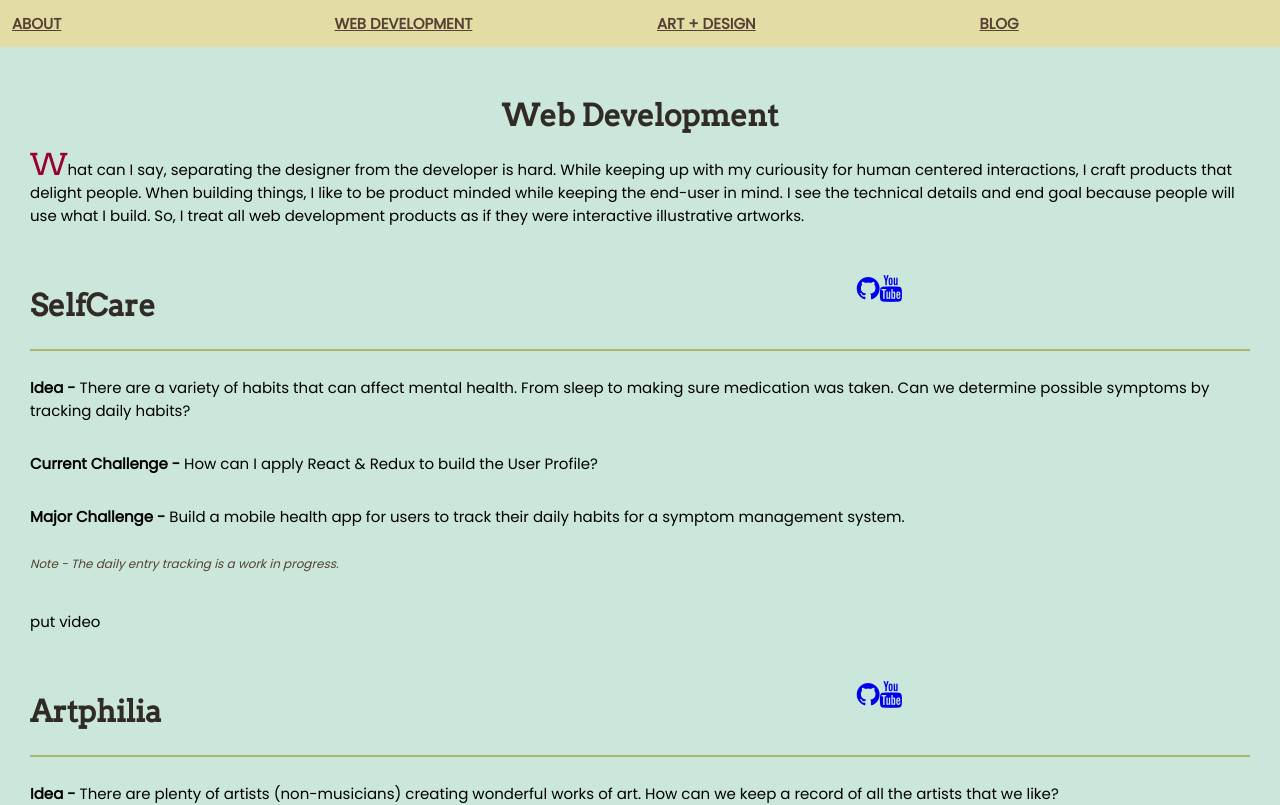
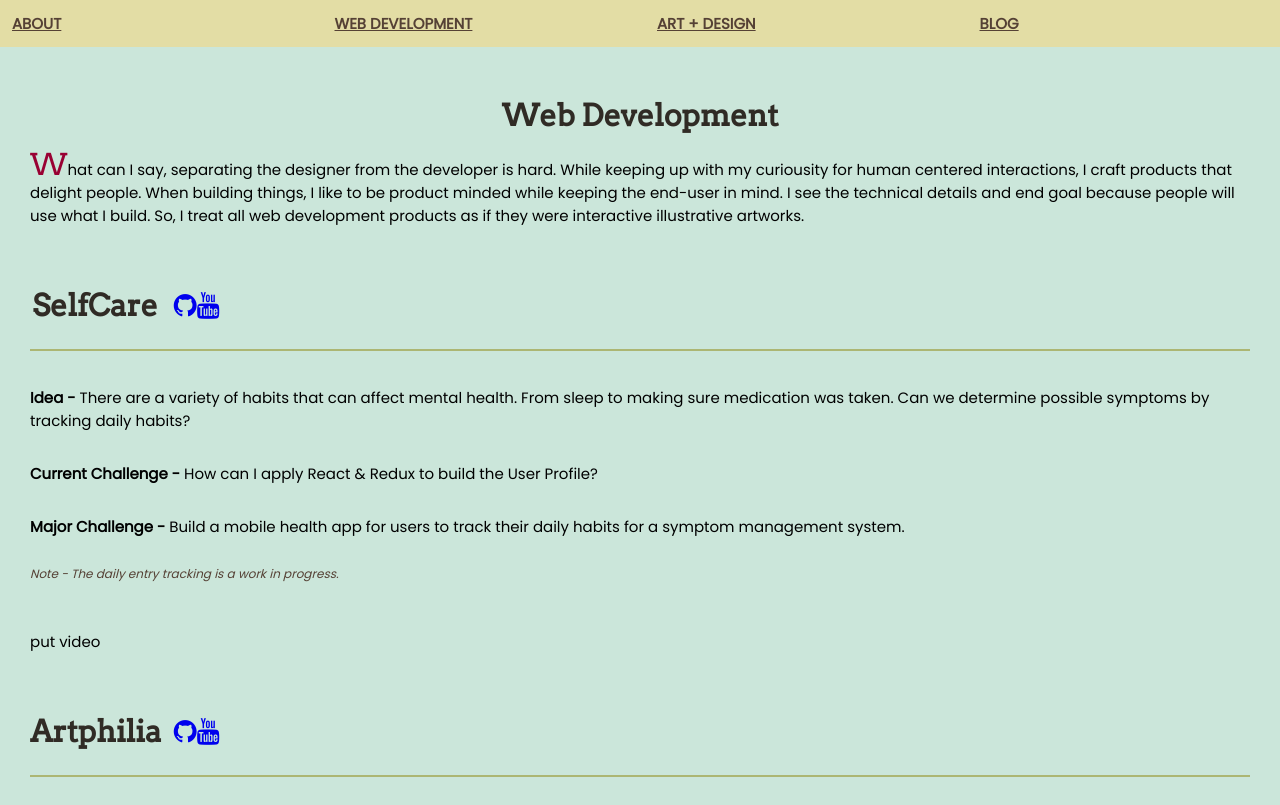
Before and after one commit to christinetran825/tofukid-website, a React (Create React App) app: page /web_development in a window 1280 px wide. Shown: the top 805 px of the page. Built offline with nearby package versions, Linux system fonts and the light colour scheme.

Commit message:
cleaned up file to reflect web development

```diff
--- a/src/App.css
+++ b/src/App.css
@@ -76,6 +76,10 @@ ul.socials {
   padding: 30px;
 }
 
+.container h1 {
+  text-align: center;
+}
+
 /* Hero! */
 .hero {
   align-content: center;
@@ -94,11 +98,9 @@ ul.socials {
 
 .about p:first-child:first-letter {
   color: #903;
-  /* float: left; */
   font-family:  'Arvo', serif;
   font-size: 30px;
   line-height: 20px;
-  /* padding-bottom: auto; */
 }
 
 /* Skills! */
@@ -149,60 +151,48 @@ ul.socials {
   /* box-shadow: 0 0 4px  rgba(0,0,0,0.1); */
 }
 
-/* Web Development */
+/* Drop Cap */
 
-.web-dev {
-  text-align: left;
-}
-
-.web-dev h1 {
-  text-align: center;
-}
-
-.web-dev p:first-letter {
+.web-dev p:first-letter,
+.art-design p:first-letter {
   color: #903;
   font-family:  'Arvo', serif;
   font-size: 30px;
   line-height: 20px;
 }
 
+/* Web Development */
+
 .projects {
   display: grid;
   grid-gap: 20px;
+  grid-template-areas:
+    "project"
+    "project"
+    "project"
+    "project"
 }
 
 .project {
   display: grid;
-  grid-gap: 10px;
+  grid-gap: 20px;
   grid-template-areas:
     "proj-title"
-    "proj-details" "project-video"
+    "proj-details"
+    "project-images"
 }
 
 .title {
   display: grid;
-  grid-gap: 20px;
-  grid-template-columns: repeat(auto-fit, minmax(50px, 1fr));
+  grid-gap: 10px;
+  grid-template-columns: 130px 1fr 1fr;
+  align-items: center;
+  text-align: center;
   border-bottom: 2px solid #ACB673;
   font-size: 20px;
 }
 
-.title h2 {
-  grid-column: 1 / 3;
-}
-
 /* Art & Design */
-
-.art-design h1 {
-  text-align: center;
-}
-
-.art-design p:first-letter {
-  color: #903;
-  font-family:  'Arvo', serif;
-  font-size: 30px;
-  line-height: 20px;
-}
 
 .art-design-work {
   display: grid;
```
